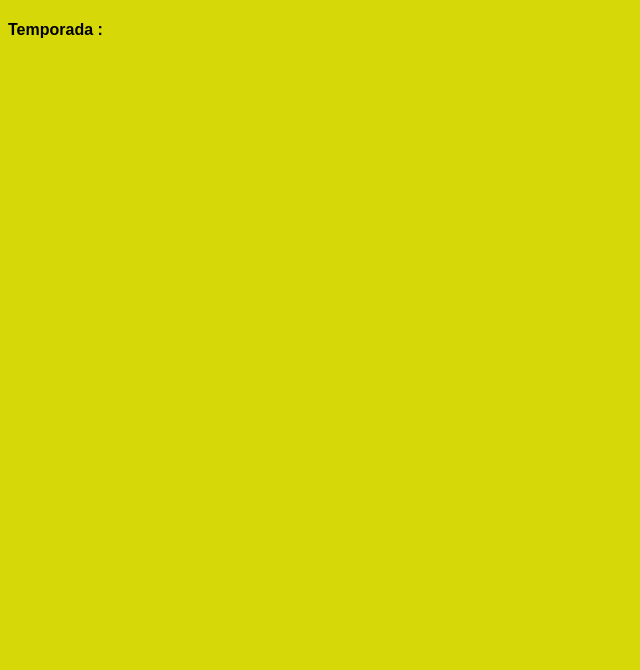
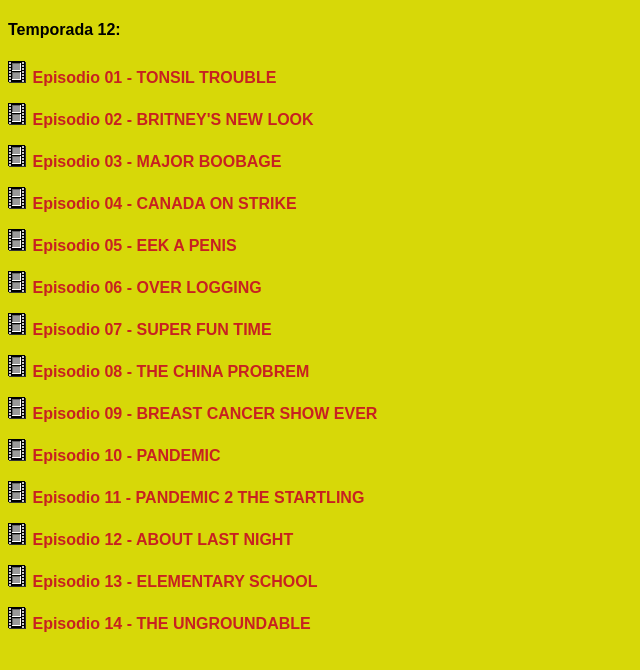
Before and after one commit to zohan9ir/soutParque, a plain HTML site: page temps/temporada12.html in a window 1280 px wide. Shown: the whole page, without its empty margins (0-640 px from the left). Drawn offline with Linux system fonts and the light colour scheme.

Commit message:
Update temporada12.html

```diff
--- a/temps/temporada12.html
+++ b/temps/temporada12.html
@@ -18,8 +18,21 @@
 </head>
 <body>
 
-<h4>Temporada :</h4>
-
+<h4>Temporada 12:</h4>
+<p><img src="vid.gif"> <a class="linksdelaslistas" href="https://archive.org/download/south-park-latino/South%20Park%20%281997%29%20-%20S12E01%20-%20Tonsil%20Trouble.mp4" target="visor">Episodio 01 - TONSIL TROUBLE</a></p>
+<p><img src="vid.gif"> <a class="linksdelaslistas" href="https://archive.org/download/south-park-latino/South%20Park%20%281997%29%20-%20S12E02%20-%20Britney%27s%20New%20Look.mp4" target="visor">Episodio 02 - BRITNEY'S NEW LOOK</a></p>
+<p><img src="vid.gif"> <a class="linksdelaslistas" href="https://archive.org/download/south-park-latino/South%20Park%20%281997%29%20-%20S12E03%20-%20Major%20Boobage.mp4" target="visor">Episodio 03 - MAJOR BOOBAGE</a></p>
+<p><img src="vid.gif"> <a class="linksdelaslistas" href="https://archive.org/download/south-park-latino/South%20Park%20%281997%29%20-%20S12E04%20-%20Canada%20On%20Strike.mp4" target="visor">Episodio 04 - CANADA ON STRIKE</a></p>
+<p><img src="vid.gif"> <a class="linksdelaslistas" href="https://archive.org/download/south-park-latino/South%20Park%20%281997%29%20-%20S12E05%20-%20Eek%20A%20Penis.mp4" target="visor">Episodio 05 - EEK A PENIS</a></p>
+<p><img src="vid.gif"> <a class="linksdelaslistas" href="https://archive.org/download/south-park-latino/South%20Park%20%281997%29%20-%20S12E06%20-%20Over%20Logging.mp4" target="visor">Episodio 06 - OVER LOGGING</a></p>
+<p><img src="vid.gif"> <a class="linksdelaslistas" href="https://archive.org/download/south-park-latino/South%20Park%20%281997%29%20-%20S12E07%20-%20Super%20Fun%20Time.mp4" target="visor">Episodio 07 - SUPER FUN TIME</a></p>
+<p><img src="vid.gif"> <a class="linksdelaslistas" href="https://archive.org/download/south-park-latino/South%20Park%20%281997%29%20-%20S12E08%20-%20The%20China%20Probrem.mp4" target="visor">Episodio 08 - THE CHINA PROBREM</a></p>
+<p><img src="vid.gif"> <a class="linksdelaslistas" href="https://archive.org/download/south-park-latino/South%20Park%20%281997%29%20-%20S12E09%20-%20Breast%20Cancer%20Show%20Ever.mp4" target="visor">Episodio 09 - BREAST CANCER SHOW EVER</a></p>
+<p><img src="vid.gif"> <a class="linksdelaslistas" href="https://archive.org/download/south-park-latino/South%20Park%20%281997%29%20-%20S12E10%20-%20Pandemic.mp4" target="visor">Episodio 10 - PANDEMIC</a></p>
+<p><img src="vid.gif"> <a class="linksdelaslistas" href="https://archive.org/download/south-park-latino/South%20Park%20%281997%29%20-%20S12E11%20-%20Pandemic%202%20The%20Startling.mp4" target="visor">Episodio 11 - PANDEMIC 2 THE STARTLING</a></p>
+<p><img src="vid.gif"> <a class="linksdelaslistas" href="https://archive.org/download/south-park-latino/South%20Park%20%281997%29%20-%20S12E12%20-%20About%20Last%20Night.mp4" target="visor">Episodio 12 - ABOUT LAST NIGHT</a></p>
+<p><img src="vid.gif"> <a class="linksdelaslistas" href="https://archive.org/download/south-park-latino/South%20Park%20%281997%29%20-%20S12E13%20-%20Elementary%20School.mp4" target="visor">Episodio 13 - ELEMENTARY SCHOOL</a></p>
+<p><img src="vid.gif"> <a class="linksdelaslistas" href="https://archive.org/download/south-park-latino/South%20Park%20%281997%29%20-%20S12E14%20-%20The%20Ungroundable.mp4" target="visor">Episodio 14 - THE UNGROUNDABLE</a></p>
 
 
 
```
